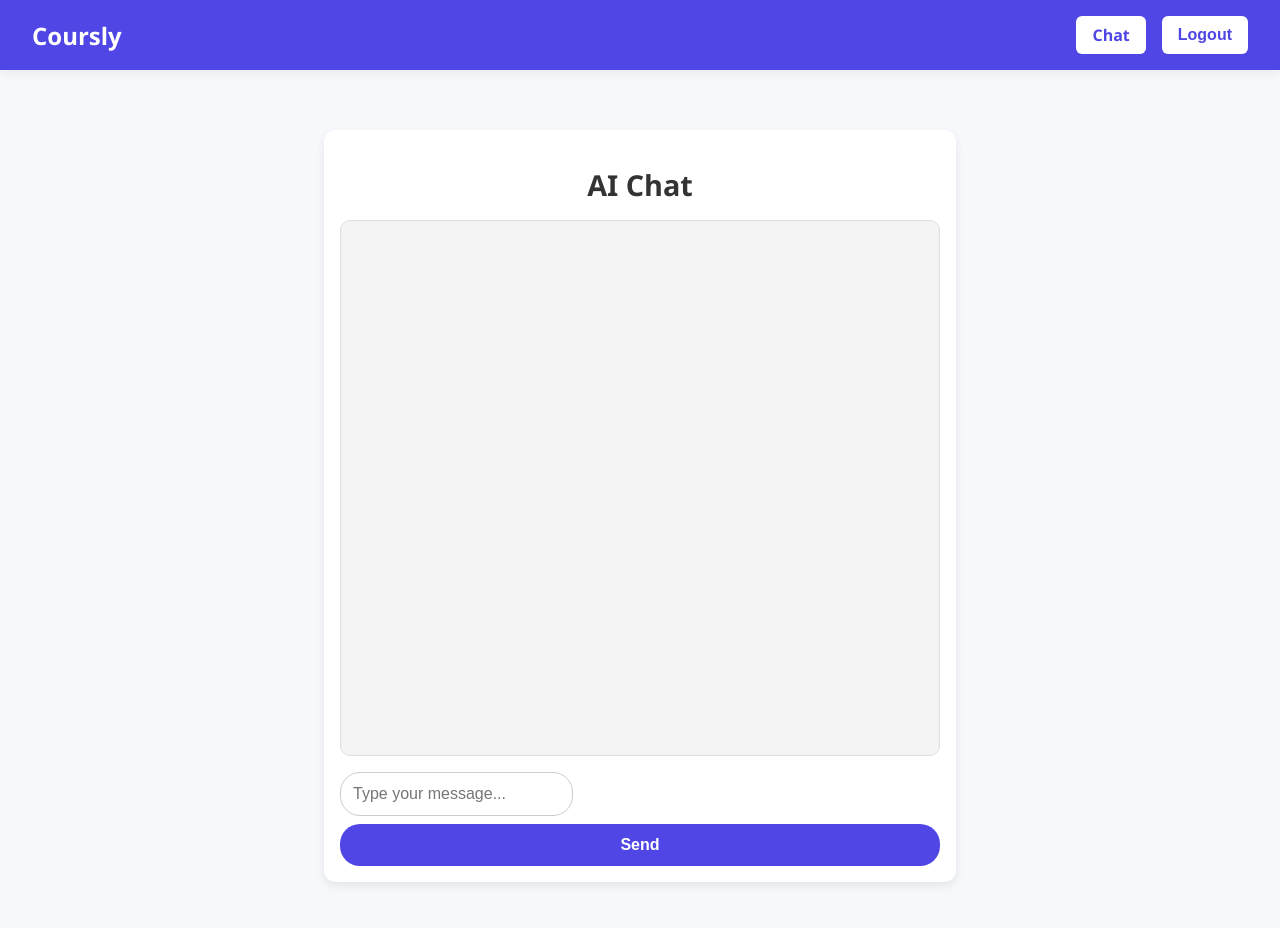
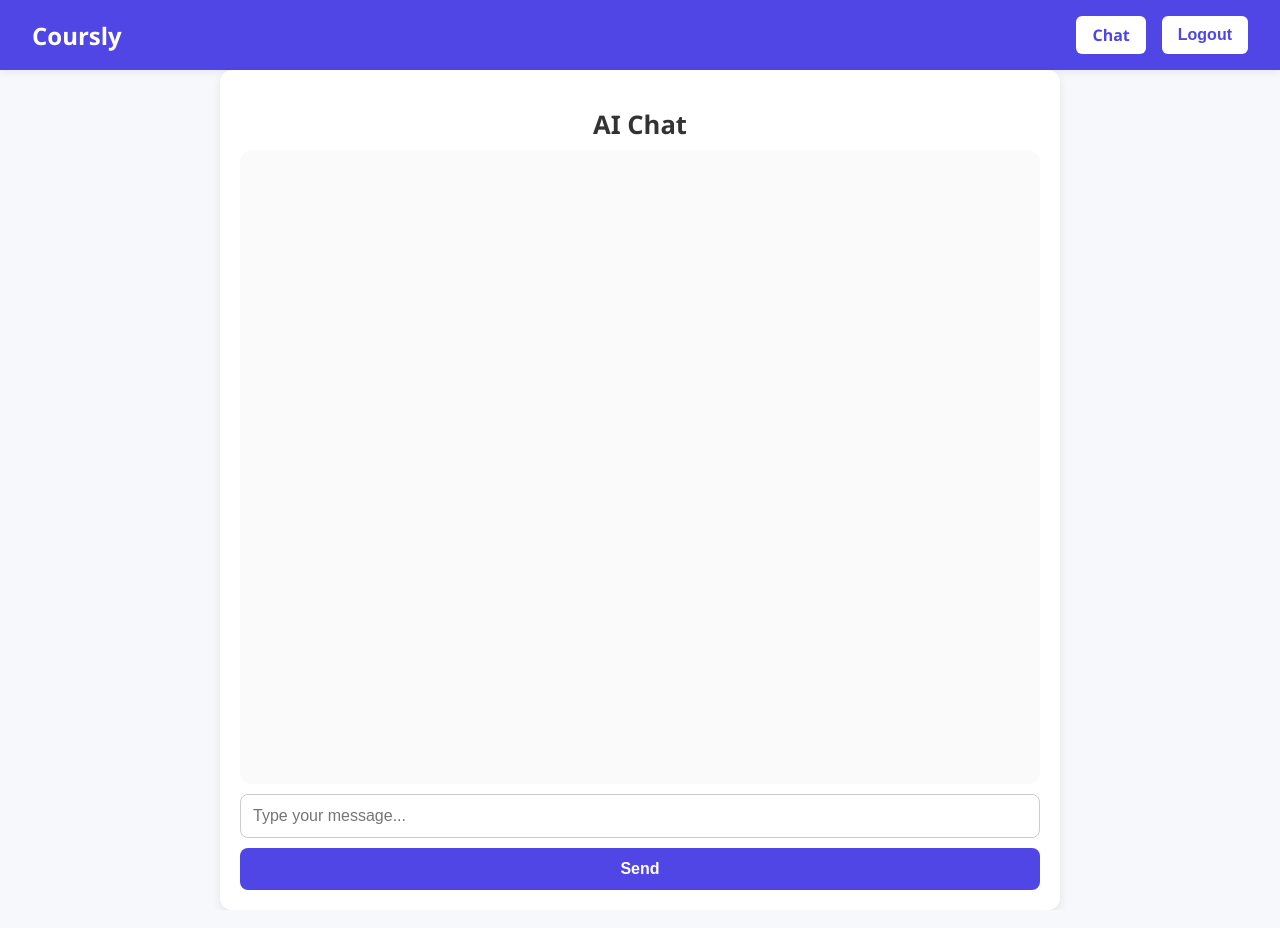
Before and after one commit to dzhadyrassyn/coursly, a React app in the folder frontend/: page /chat in a window 1280 px wide. Shown: the top 928 px of the page. Built offline with nearby package versions, Linux system fonts and the light colour scheme; sample sign-in values are in the browser's storage; the HTML template or start-up script is replaced by a standard one.

Commit message:
Cosmetic fixes to chat page. Add scrolling

```diff
--- a/frontend/src/styles/ChatPage.module.css
+++ b/frontend/src/styles/ChatPage.module.css
@@ -1,33 +1,34 @@
 .container {
-    max-width: 600px;
-    margin: 60px auto;
-    padding: 1rem;
+    display: flex;
+    flex-direction: column;
+    justify-content: space-between;
+    height: 100vh;
+    max-width: 800px;
+    margin: 0 auto;
+    padding: 20px;
     background: #ffffff;
     border-radius: 12px;
     box-shadow: 0 4px 10px rgba(0, 0, 0, 0.08);
-    display: flex;
-    flex-direction: column;
-    height: 90vh;
 }
 
 .title {
     text-align: center;
-    margin-bottom: 1rem;
-    font-size: 1.8rem;
+    font-size: 1.6rem;
+    font-weight: 600;
     color: #333;
+    margin-bottom: 0.5rem;
 }
 
 .chatBox {
-    flex-grow: 1;
+    flex: 1;
+    overflow-y: auto;
+    background-color: #fafafa;
+    padding: 16px;
+    border-radius: 12px;
     display: flex;
     flex-direction: column;
-    justify-content: flex-end;
-    overflow-y: auto;
-    background: #f4f4f4;
-    border: 1px solid #ddd;
-    border-radius: 10px;
-    padding: 1rem;
-    margin-bottom: 1rem;
+    gap: 10px;
+    scroll-behavior: smooth;
 }
 
 .userMsg {
@@ -43,44 +44,12 @@
 
 .aiMsg {
     align-self: flex-start;
-    background: #e2e8f0;
+    background-color: #f5f5f5;
     color: #111;
-    padding: 0.6rem 1rem;
+    padding: 12px;
     border-radius: 20px 20px 20px 0;
     margin: 0.3rem 0;
     max-width: 70%;
-    text-align: left;
-}
-
-.form {
-    display: flex;
-    gap: 0.5rem;
-}
-
-.input {
-    flex: 1;
-    padding: 0.75rem;
-    border-radius: 20px;
-    border: 1px solid #ccc;
-    font-size: 1rem;
-    outline: none;
-}
-
-.button {
-    padding: 0.75rem 1.5rem;
-    background-color: #4f46e5;
-    color: white;
-    border: none;
-    border-radius: 20px;
-    font-weight: bold;
-    cursor: pointer;
-}
-
-.aiMsg {
-    background-color: #f5f5f5;
-    padding: 12px;
-    border-radius: 10px;
-    margin-bottom: 10px;
     text-align: left;
     font-family: 'Segoe UI', sans-serif;
 }
@@ -100,3 +69,37 @@
     border-radius: 4px;
     font-family: monospace;
 }
+
+.form {
+    display: flex;
+    gap: 10px;
+    margin-top: 10px;
+    align-items: center;
+}
+
+.input {
+    flex: 1;
+    padding: 12px;
+    border-radius: 8px;
+    border: 1px solid #ccc;
+    font-size: 1rem;
+    outline: none;
+    box-sizing: border-box;
+    width: 100%;
+}
+
+.button {
+    flex-shrink: 0;
+    padding: 12px 18px;
+    background-color: #4f46e5;
+    color: white;
+    border: none;
+    border-radius: 8px;
+    cursor: pointer;
+    font-weight: 600;
+    transition: background-color 0.2s ease;
+}
+
+.button:hover {
+    background-color: #4338ca;
+}
```
